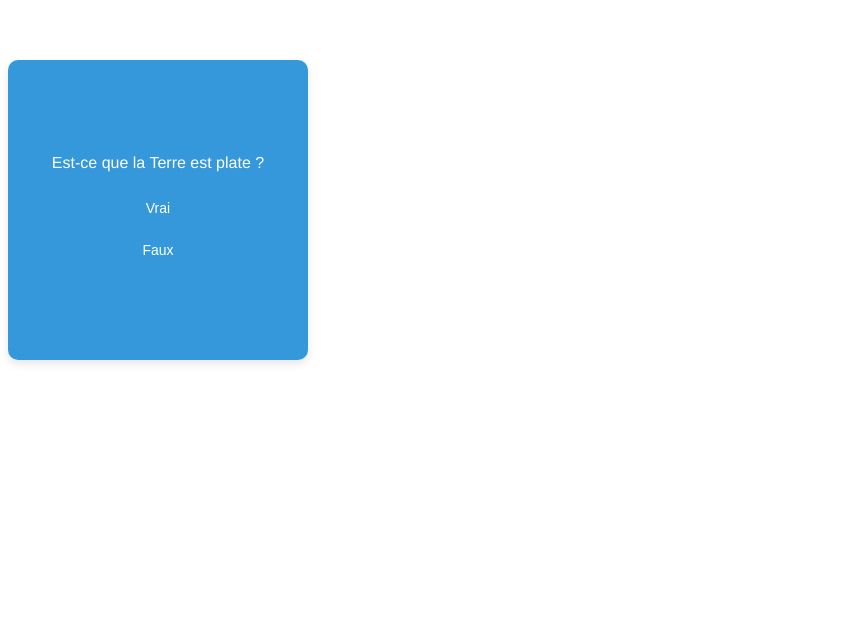
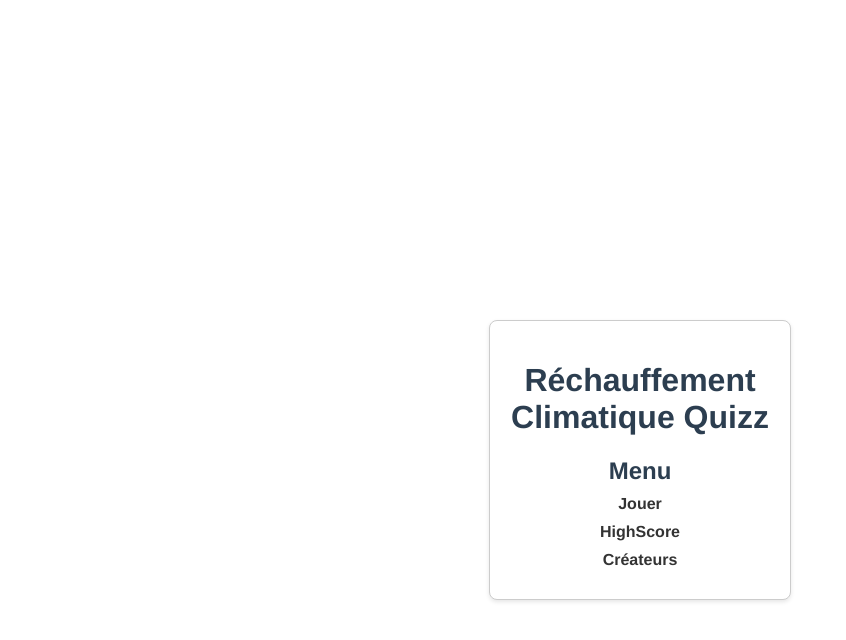
Before and after one commit to NightOfHorror/Vue, a Vue app in the folder frontend/: page / in a window 1280 px wide. Shown: the top 640 px of the page, without its empty margins (0-846 px from the left). Built offline with nearby package versions, Linux system fonts and the light colour scheme.

Commit message:
MainMenu add

```diff
--- a/frontend/package.json
+++ b/frontend/package.json
@@ -17,7 +17,7 @@
     "@vue/cli-plugin-router": "~5.0.0",
     "@vue/cli-plugin-typescript": "~5.0.0",
     "@vue/cli-plugin-vuex": "~5.0.0",
-    "@vue/cli-service": "~5.0.0",
+    "@vue/cli-service": "^5.0.8",
     "typescript": "~4.5.5",
     "vue-template-compiler": "^2.6.14"
   },
--- a/frontend/src/App.vue
+++ b/frontend/src/App.vue
@@ -1,32 +1,18 @@
 <template>
   <div id="app">
-    <FlipCard>
-      <!-- Contenu de la face avant de la carte -->
-      <template v-slot:frontContent>
-        <div>
-          <h2>Face Avant</h2>
-          <p>Contenu de la face avant de la carte</p>
-        </div>
-      </template>
-
-      <!-- Contenu de la face arrière de la carte -->
-      <template v-slot:backContent>
-        <div>
-          <h2>Face Arrière</h2>
-          <p>Contenu de la face arrière de la carte</p>
-        </div>
-      </template>
-    </FlipCard>
+    <router-view></router-view>
   </div>
 </template>
 
 <script lang="ts">
 import FlipCard from "@/components/FlipCard.vue";
+import MainMenu from "@/components/MainMenu.vue";
 
 
 export default {
   components: {
     FlipCard,
+    MainMenu,
   },
 };
 </script>
--- /dev/null
+++ b/frontend/src/components/MainMenu.vue
@@ -0,0 +1,67 @@
+<!-- MainMenu.vue -->
+<template>
+    <div>
+      <main>
+        <div class="card">
+          <div class="card-body">
+            <h1>Réchauffement Climatique Quizz</h1>
+            <h2 class="card-title">Menu</h2>
+            <nav>
+              <router-link to="/play">Jouer</router-link>
+              <router-link to="/highscore">HighScore</router-link>
+              <router-link to="/creators">Créateurs</router-link>
+            </nav>
+          </div>
+        </div>
+      </main>
+    </div>
+  </template>
+
+  <script>
+  export default {
+    // Logique du composant si nécessaire
+  };
+  </script>
+
+  <style scoped>
+  /* Styles spécifiques à MainMenu.vue */
+  header {
+    background-color: #3498db;
+    padding: 20px;
+    color: white;
+    text-align: center;
+  }
+
+  main {
+    display: flex;
+    justify-content: center;
+    align-items: center;
+    height: 100vh;
+  }
+
+  .card {
+    background-color: #fff;
+    border: 1px solid #ccc;
+    border-radius: 8px;
+    box-shadow: 0 2px 4px rgba(0, 0, 0, 0.1);
+    width: 300px; /* Ajuste la largeur de la carte selon tes besoins */
+  }
+
+  .card-body {
+    padding: 20px;
+    text-align: center;
+  }
+
+  /* Style additionnel pour les liens si nécessaire */
+  nav a {
+    display: block;
+    margin-bottom: 10px;
+    text-decoration: none;
+    color: #333;
+    font-weight: bold;
+  }
+
+  nav a:hover {
+    color: #3498db;
+  }
+  </style>
--- a/frontend/src/router/index.ts
+++ b/frontend/src/router/index.ts
@@ -1,6 +1,7 @@
 import Vue from 'vue'
 import VueRouter, { RouteConfig } from 'vue-router'
-import HomeView from '../views/HomeView.vue'
+import MainMenu from '../components/MainMenu.vue'
+import FlipCard from '../components/FlipCard.vue'
 
 Vue.use(VueRouter)
 
@@ -8,16 +9,13 @@ const routes: Array<RouteConfig> = [
   {
     path: '/',
     name: 'home',
-    component: HomeView
+    component: MainMenu
   },
   {
-    path: '/about',
-    name: 'about',
-    // route level code-splitting
-    // this generates a separate chunk (about.[hash].js) for this route
-    // which is lazy-loaded when the route is visited.
-    component: () => import(/* webpackChunkName: "about" */ '../views/AboutView.vue')
-  }
+    path: '/play',
+    name: 'Play',
+    component: FlipCard
+  },
 ]
 
 const router = new VueRouter({
```
Also changed, not shown: 1 other file (tests, documents, lock files or other folders).
